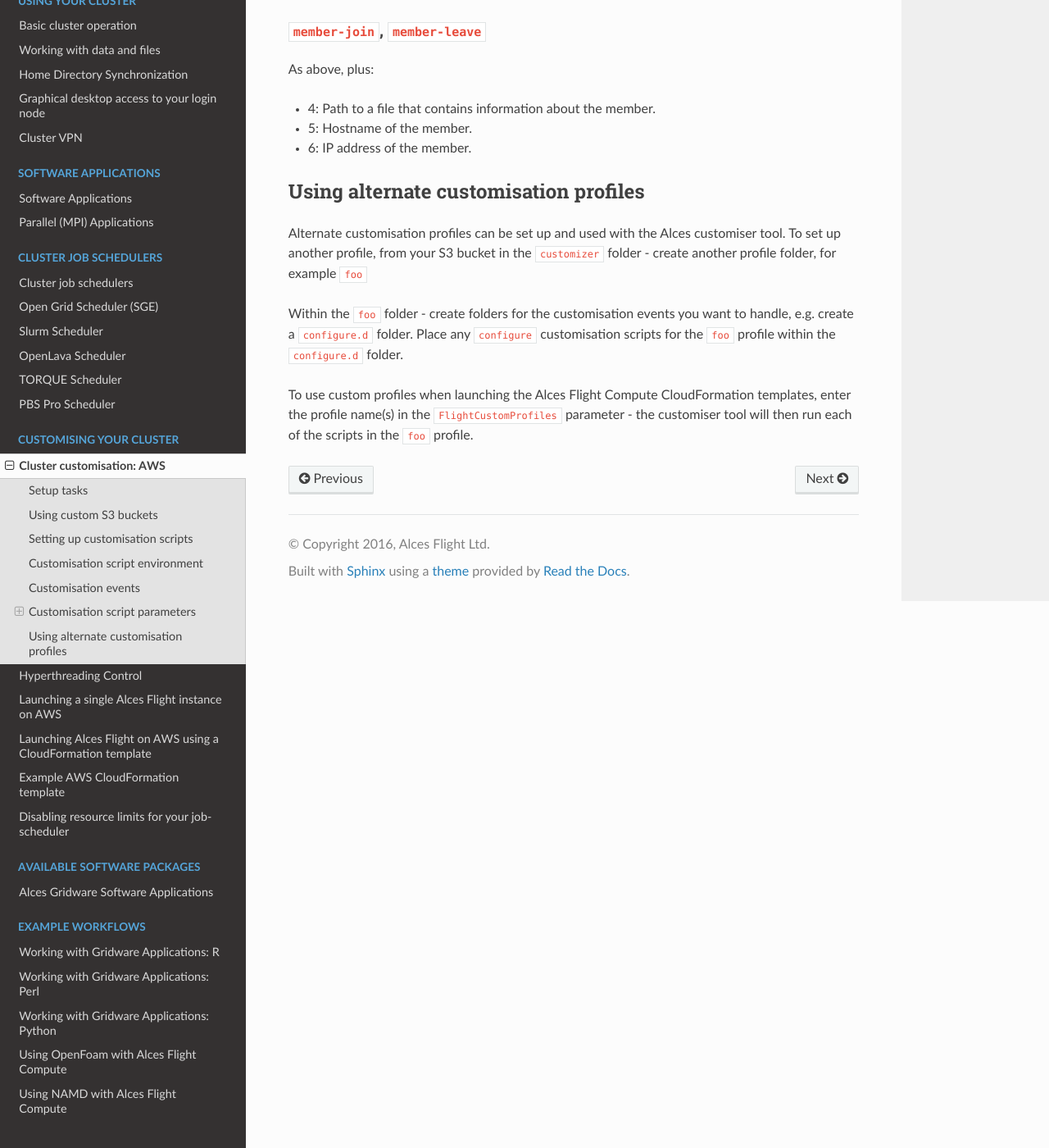
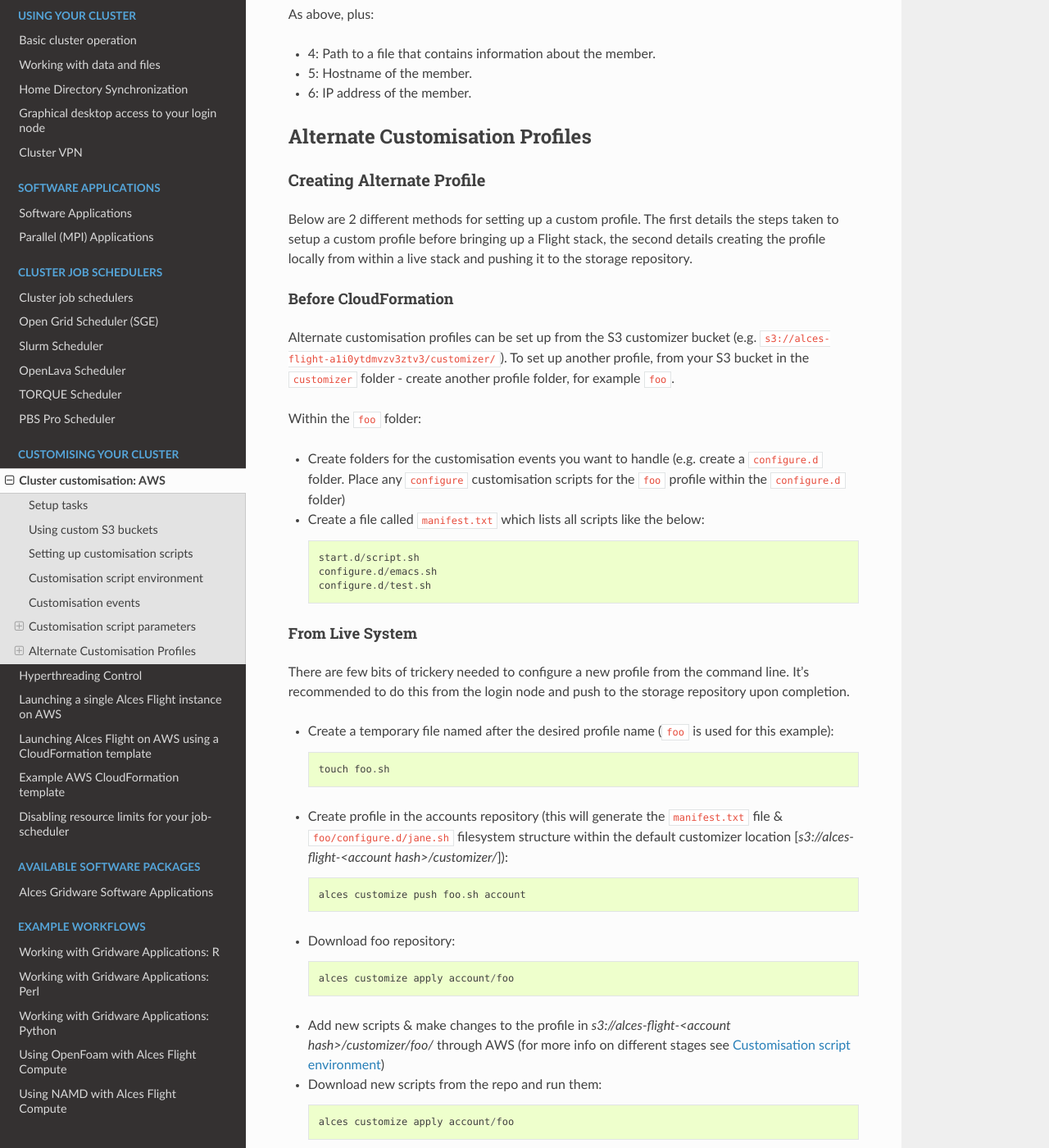
Before and after one commit to alces-software/flight-appliance-docs, a Sphinx documentation site: the page built from docs/source/customisation/customisation.rst, in a window 1280 px wide and 1400 px high, scrolled down 4197 px. Shown: the whole window at 82% size. Built offline with Sphinx 7.4.7 and the Read the Docs theme 2.0.0, drawn with Linux system fonts in a browser that asks for light colours; some of the changed text lies outside the part shown.

Commit message:
Restructured headings, updated profile creation, tweaked commands/outputs

```diff
--- a/docs/source/customisation/customisation.rst
+++ b/docs/source/customisation/customisation.rst
@@ -15,18 +15,14 @@
 .. _customisation-setup-tasks:
 
 Setup tasks
------------
+===========
 
-To begin setting up the Alces customiser tool - log in to your Alces Flight Compute environment as the administrator user. From there, run the ``alces about node`` command - this will display information about your environment; e.g.
+To begin setting up the Alces customiser tool - log in to your Alces Flight Compute environment as the administrator user. From there, run the ``alces about customizer`` command - this will display information about your environment; e.g.
 
 .. code:: bash
 
-    [alces@login1(scooby) ~]$ alces about node
-    Clusterware release: 2017.1.1
-    Customizer bucket prefix: s3://alces-flight-a1i0ytdmvzv3ztv3/customizer/default
-    Platform host name: ec2-52-51-77-141.eu-west-1.compute.amazonaws.com
-    Public IP address: 52.51.77.141
-    Account hash: a1i0ytdmvzv3ztv3
+    [alces@login1(scooby) ~]$ alces about customizer
+     Customizer bucket prefix: s3://alces-flight-a1i0ytdmvzv3ztv3/customizer/default
 
 A new S3 bucket must be created using the prefix provided in the information above. Using one of the available tools, such as ``alces storage``, ``s3cmd`` or the S3 web console - create a new bucket with an appropriate name; for instance, in the example above the bucket would be called:
 
@@ -49,19 +45,19 @@
 Your AWS account is now ready for use with the Alces customiser tool.
 
 Using custom S3 buckets
------------------------
+=======================
 
 You may also wish to use a custom S3 bucket rather than the automatically generated Flight bucket name. To do so, simply follow the above steps to create a bucket in the same location, changing ``default`` for a different identifier. For example, the following location could be created to hold customisation scripts for a specific environment:
 
   ``s3://alces-flight-bluecluster/customizer/default``
 
 
-To use custom S3 buckets with Alces Flight Compute, enter your S3 bucket URL in the ``FlightCustomBuckets`` CloudFormation parameter, without the S3 prefix. For example, to launch a cluster using customisation scripts from the bucket in the above example, a user could specify the following value at launch time:
+To use custom S3 buckets with Alces Flight Compute, enter your S3 bucket URL in the ``S3 bucket for customization profiles`` CloudFormation parameter, without the S3 prefix. For example, to launch a cluster using customisation scripts from the bucket in the above example, a user could specify the following value at launch time:
 
-  ``FlightCustomBuckets: alces-flight-a1i0ytdmvzv3ztv3/customizer/default``
+  ``S3 bucket for customization profiles: alces-flight-a1i0ytdmvzv3ztv3``
 
 Setting up customisation scripts
---------------------------------
+================================
 
 Customisation scripts are run on each node in your environment when the particular customisation event occurs - example customisation scripts include distribution package installations and external storage mounts. The Alces customiser supports any Linux executable file type.
 
@@ -85,7 +81,7 @@
 .. _customisation-events:
 
 Customisation script environment
---------------------------------
+================================
 
 Customisation scripts are run in the standard environment for whichever interpreter they are specified to be executed with, without loading any additional configuration. In particular this means that, in the case of customisation scripts intended to be run using Bash, configuration files for login shells are not loaded.
 
@@ -105,7 +101,7 @@
   alces gridware depot install benchmark
 
 Customisation events
---------------------
+====================
 
 A number of different customisation hooks are available to Flight Compute nodes when different events occur:
 
@@ -120,24 +116,24 @@
 Customisation scripts can be added for each of these events by placing scripts within an appropriately named folder for the event (e.g. ``configure.d``, for scripts to run on the ``configure`` event), within a profile folder (e.g. ``default``, or see :ref:`customisation-alternate-profiles`), within the ``customizer`` folder of your S3 customisation bucket. See :ref:`customisation-setup-tasks` for full details of setting up customisation scripts.
 
 Customisation script parameters
---------------------------------
+===============================
 
 Customisation scripts for each of the customisation events receive particular additional parameters, providing more information on the event and node, so that you can modify your script's behaviour based on these. These are as follows:
 
 ``initialize``
-^^^^^^^^^^^^^^
+--------------
 
 If the node has not yet been configured (i.e. it is a clean boot, not a reboot), then the only parameter received is a literal ``once``. Otherwise no parameters are supplied.
 
 ``configure``, ``start``, ``fail``, ``node-started``
-^^^^^^^^^^^^^^^^^^^^^^^^^^^^^^^^^^^^^^^^^^^^^^^^^^^^
+----------------------------------------------------
 
 - 1: The name of the event being run (allowing a single script to be reused for multiple events), e.g. ``configure``.
 - 2: The role of the instance, i.e. ``master`` (login/head node) or ``slave`` (compute node).
 - 3: The name of the cluster (allowing a single script to behave differently for particularly named clusters).
 
 ``member-join``, ``member-leave``
-^^^^^^^^^^^^^^^^^^^^^^^^^^^^^^^^^
+---------------------------------
 
 As above, plus:
 
@@ -147,11 +143,63 @@
 
 .. _customisation-alternate-profiles:
 
-Using alternate customisation profiles
---------------------------------------
+Alternate Customisation Profiles
+================================
 
-Alternate customisation profiles can be set up and used with the Alces customiser tool. To set up another profile, from your S3 bucket in the ``customizer`` folder - create another profile folder, for example ``foo``
+Creating Alternate Profile
+--------------------------
 
-Within the ``foo`` folder - create folders for the customisation events you want to handle, e.g. create a ``configure.d`` folder. Place any ``configure`` customisation scripts for the ``foo`` profile within the ``configure.d`` folder.
+Below are 2 different methods for setting up a custom profile. The first details the steps taken to setup a custom profile before bringing up a Flight stack, the second details creating the profile locally from within a live stack and pushing it to the storage repository.
 
-To use custom profiles when launching the Alces Flight Compute CloudFormation templates, enter the profile name(s) in the ``FlightCustomProfiles`` parameter - the customiser tool will then run each of the scripts in the ``foo`` profile.
+Before CloudFormation
+^^^^^^^^^^^^^^^^^^^^^
+
+Alternate customisation profiles can be set up from the S3 customizer bucket (e.g. ``s3://alces-flight-a1i0ytdmvzv3ztv3/customizer/``). To set up another profile, from your S3 bucket in the ``customizer`` folder - create another profile folder, for example ``foo``.
+
+Within the ``foo`` folder:
+
+- Create folders for the customisation events you want to handle (e.g. create a ``configure.d`` folder. Place any ``configure`` customisation scripts for the ``foo`` profile within the ``configure.d`` folder)
+
+- Create a file called ``manifest.txt`` which lists all scripts like the below::
+
+    start.d/script.sh
+    configure.d/emacs.sh
+    configure.d/test.sh
+
+From Live System
+^^^^^^^^^^^^^^^^
+
+There are few bits of trickery needed to configure a new profile from the command line. It's recommended to do this from the login node and push to the storage repository upon completion.
+
+- Create a temporary file named after the desired profile name (``foo`` is used for this example)::
+
+    touch foo.sh
+
+- Create profile in the accounts repository (this will generate the ``manifest.txt`` file & ``foo/configure.d/jane.sh`` filesystem structure within the default customizer location [`s3://alces-flight-<account hash>/customizer/`])::
+
+    alces customize push foo.sh account
+
+- Download foo repository::
+
+    alces customize apply account/foo
+
+- Add new scripts & make changes to the profile in `s3://alces-flight-<account hash>/customizer/foo/` through AWS (for more info on different stages see :ref:`customisation-events`)
+
+- Download new scripts from the repo and run them::
+
+    alces customize apply account/foo
+
+Using Alternate Profile
+-----------------------
+
+Below are the methods for using the custom profile either at the time of stack creation or applying it to a running system.
+
+Cloud Formation
+^^^^^^^^^^^^^^^
+
+To use custom profiles when launching the Alces Flight Compute CloudFormation templates, enter the profile name(s) in the ``Customization profiles to enable`` parameter - the customiser tool will then run each of the scripts in the ``foo`` profile.
+
+Live System
+^^^^^^^^^^^
+
+The profile can be applied to live systems with ``alces customize apply account/foo``. To do this for all nodes run ``module load services/pdsh && pdsh -g nodes "alces customize apply account/foo"``
```
